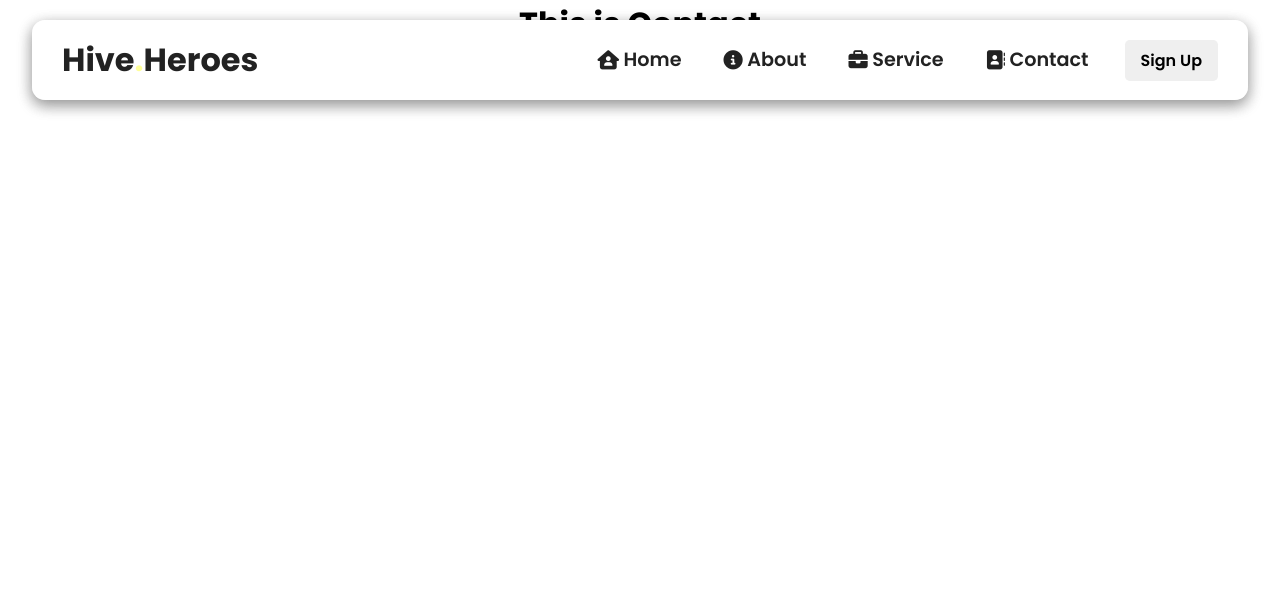
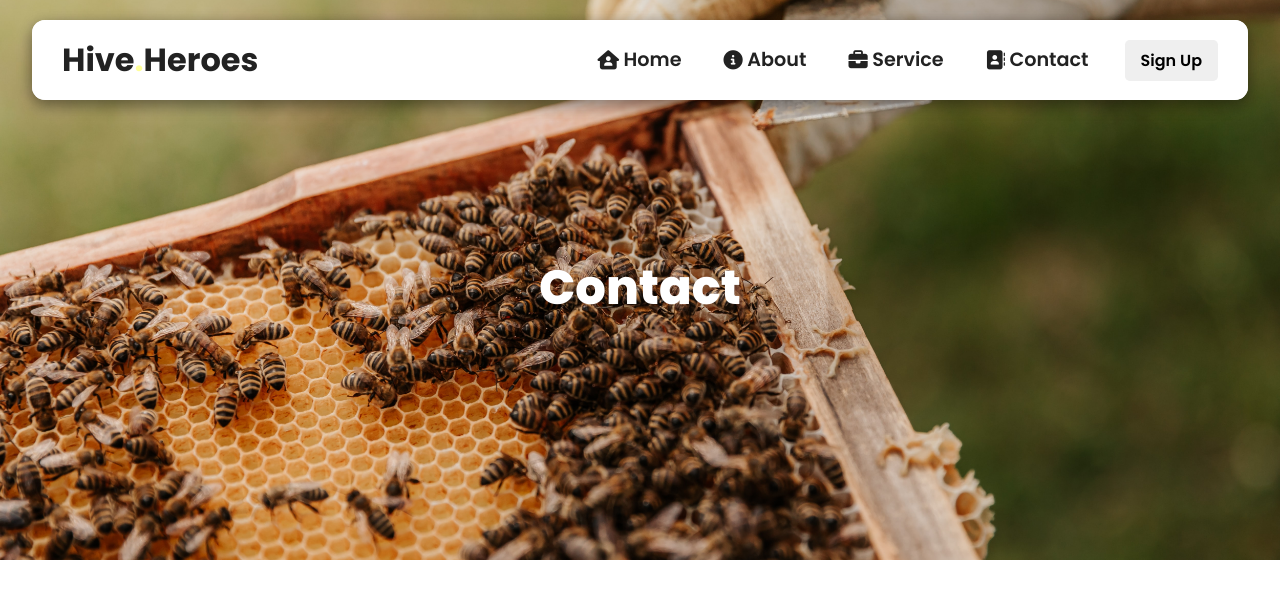
Before and after one commit to Coldest-Out/react-bees-site, a React (Vite) app: page /contact in a window 1280 px wide. Shown: the top 598 px of the page. Built offline with nearby package versions, Linux system fonts and the light colour scheme.

Commit message:
Skeletons for Contact & Services

```diff
--- a/src/routes/Contact.jsx
+++ b/src/routes/Contact.jsx
@@ -1,10 +1,20 @@
 import { NavbarView } from "../components/Navbar";
+import Hero from "../components/Hero";
+import ContactImg from '../assets/bee2.jpg'
 
 function Contact() {
 	return (
 		<>
 			<NavbarView />
-			<h1>This is Contact</h1>
+			<Hero
+				cName='hero-mid'
+				heroImg={ContactImg}
+				title="Contact"
+				//text='Hiving a sweet-life, one flower at a time.'
+				//buttonText='Learn More'
+				//url='/'
+				btnClass='hide'
+			/>
 		</>
 	)
 }
--- a/src/routes/Service.jsx
+++ b/src/routes/Service.jsx
@@ -1,10 +1,20 @@
 import { NavbarView } from "../components/Navbar";
+import Hero from "../components/Hero";
+import ServiceImg from '../assets/bee7.jpg'
 
 function Service() {
 	return (
 		<>
 			<NavbarView />
-			<h1>This is Service</h1>
+			<Hero
+				cName='hero-mid'
+				heroImg={ServiceImg}
+				title="Services"
+				//text='Hiving a sweet-life, one flower at a time.'
+				//buttonText='Learn More'
+				//url='/'
+				btnClass='hide'
+			/>
 		</>
 	)
 }
```
